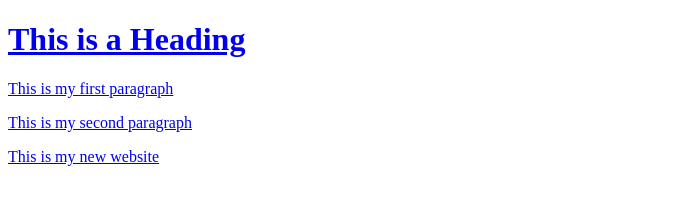
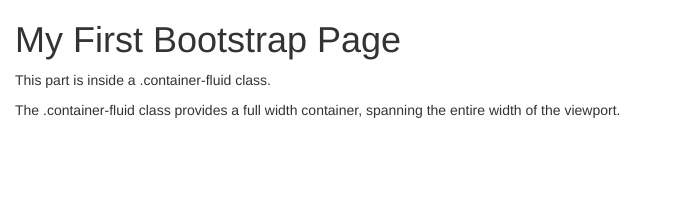
Before and after one commit to kennybecerra/kennybecerra.github.io, a plain HTML site: page index.html in a window 1280 px wide. Shown: the whole page, without its empty margins (0-675 px from the left). Drawn offline with nearby package versions, Linux system fonts and the light colour scheme.

Commit message:
Adding bootstrap for style

```diff
--- a/index.html
+++ b/index.html
@@ -1,15 +1,34 @@
 <!DOCTYPE html>
+<html lang="en">
 <head>
 
-<title>My WebPage</title>
+<title>Main Page</title>
+
+<!-- Latest compiled and minified CSS -->
+<link rel="stylesheet" href="https://maxcdn.bootstrapcdn.com/bootstrap/3.3.7/css/bootstrap.min.css">
+
+<!-- jQuery library -->
+<script src="https://ajax.googleapis.com/ajax/libs/jquery/3.3.1/jquery.min.js"></script>
+
+<!-- Latest compiled JavaScript -->
+<script src="https://maxcdn.bootstrapcdn.com/bootstrap/3.3.7/js/bootstrap.min.js"></script>
+
+
+<meta charset="UTF-8">
+<meta name="viewport" content="width=device-width, initial-scale=1">
+<meta name="description" content="Personal Portfolio site">
+<meta name="keywords" content="HTML, CSS">
+
 </Head>
 
 <body>
 
-	<a href="https://encrypted-tbn0.gstatic.com/images?q=tbn:ANd9GcQ7Dh91gSfAmyDqC9XnbkiFprZsS1mW2L6Ekpu4zMl4M0WBGwJT">
+<div class="container-fluid">
+  <h1>My First Bootstrap Page</h1>
+  <p>This part is inside a .container-fluid class.</p>
+  <p>The .container-fluid class provides a full width container, spanning the entire width of the viewport.</p>
+</div>
 
-	<h1>This is a Heading</h1>
-	<p>This is my first paragraph</p>
-	<p>This is my second paragraph</p>
-	<p>This is my new website</p>
 </body>
+
+</html>
```
